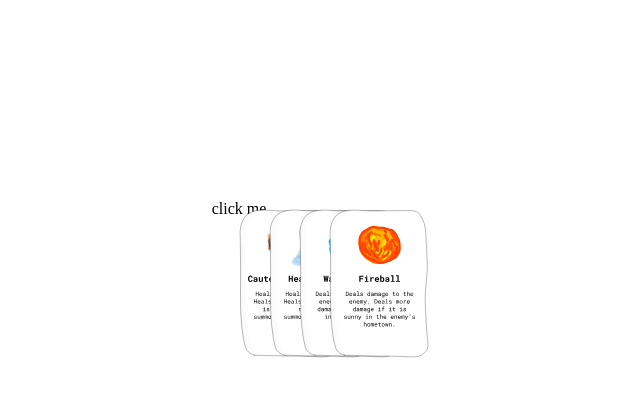
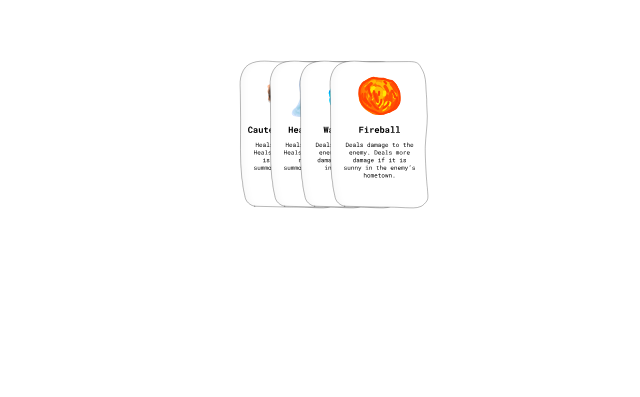
Before and after one commit to kkrzaevich/api-wars, a Svelte app: page / in a window 1280 px wide. Shown: the part 191-588 px from the top of the page, without its empty margins (401-1041 px from the left). Built offline with nearby package versions, Linux system fonts and the light colour scheme; a web font is replaced by a local one.

Commit message:
polished card interface

```diff
--- a/src/components/cards/Hand.svelte
+++ b/src/components/cards/Hand.svelte
@@ -1,30 +1,34 @@
 <script lang="ts">
-    import { Hand,
-        hand,
-        globalHoverCardWidth,
-        globalSelectCardWidth,
-        globalGap,
-        globalHoverGap,
-        globalHoverTopGap,
-        globalSelectLeft,
-        globalSelectTopGap,
-        defaultHandSize} from "../../stores";
-
+    import { Hand, hand} from "../../stores";
+    import { fade } from 'svelte/transition';
     let localHand: Hand;
     hand.subscribe((hand) => {localHand = hand});
 
 </script>
 
-<button on:click={()=>{console.log(localHand)}}>click me</button>
 <main>
     {#each localHand.cards as card, i}
-        <button style={`z-index: ${card.id+1}; left: ${card.left}px; top: ${card.top}px; width: ${card.width}px`}
-        on:click={() => {localHand.selectCard(card.id); localHand = localHand}}
-        on:mouseover={() => {localHand.hoverCard(card.id); localHand = localHand}} on:focus={() => {localHand.hoverCard(card.id); localHand = localHand}}
-        on:mouseout={()=>{localHand.unhoverCards(); localHand = localHand}} on:blur={()=>{localHand.unhoverCards(); localHand = localHand}}
-        class="card-top">
-            <img src={`/cards/${card.card.srcFront}`} alt="the card">
-        </button>
+        <div style={`z-index: ${card.id+1}; left: ${card.left}px; ${localHand.orientation === "top" ? "top" : "bottom"}: ${card.top}px; width: ${card.width}px`}
+        out:fade={{ delay: 0 }}
+        >
+            {#if card.state==="active"}
+                <button class="arrow top" in:fade={{ delay: 250 }} out:fade={{ delay: 250 }} on:click={() => {localHand.useCard(card.id); localHand = localHand}}>
+                    <img src="/cards/use.svg" alt="use card">
+                </button>
+            {/if}
+            <button class="card"
+            on:click={() => {localHand.selectCard(card.id); localHand = localHand}}
+            on:mouseover={() => {localHand.hoverCard(card.id); localHand = localHand}} on:focus={() => {localHand.hoverCard(card.id); localHand = localHand}}
+            on:mouseout={()=>{localHand.unhoverCard(card.id); localHand = localHand}} on:blur={()=>{localHand.unhoverCard(card.id); localHand = localHand}}
+            >
+                <img src={`/cards/${card.card.srcFront}`} alt="the card">
+            </button>
+            {#if card.state==="active"}
+                <button class="arrow bottom" in:fade={{ delay: 250 }} out:fade={{ delay: 250 }} on:click={() => {localHand.deselectCard(card.id); localHand = localHand}}>
+                    <img src="/cards/deselect.svg" alt="deselect card">
+                </button>
+            {/if}
+        </div>
     {/each}
 </main>
 
@@ -41,8 +45,45 @@
     }
 
     button {
+        width: 100%;
+    }
+
+    .card {
+        transition: filter 1s;
+    }
+
+    .card:hover {
+        filter: drop-shadow(0px 4px 10px rgba(0, 0, 0, 0.50));
+    }
+
+    div {
         position: absolute;
         width: 100px;
         transition: all 1s;
     }
+
+    .arrow {
+        position: absolute;
+        width: 25%;
+
+        margin-left: auto;
+        margin-right: auto;
+        left: 0;
+        right: 0;
+        text-align: center;
+
+        transition: filter 0.5s;
+    }
+
+    .arrow:hover {
+        filter: drop-shadow(0px 4px 5px rgba(0, 0, 0, 0.50));
+    }
+
+    .top {
+        bottom: 105%;
+    }
+
+    .bottom {
+        top: 105%;
+    }
 </style>
--- a/src/stores.ts
+++ b/src/stores.ts
@@ -32,10 +32,10 @@ export const globalSelectCardWidth = 150;
 export const globalGap = 30;
 export const globalHoverGap = 50;
 
-export const globalHoverTopGap = 50;
+export const globalHoverTopGap = 5;
 
 export const globalSelectLeft = 300;
-export const globalSelectTopGap = 70;
+export const globalSelectTopGap = 20;
 
 export const defaultHandSize = 4;
 
@@ -108,6 +108,9 @@ export class Hand {
     gap: number = globalGap;
     selectPosition: number = globalSelectLeft;
     cards: CardInHand[] = [];
+    animationPlays: boolean = false;
+    animationTime: number = 250;
+    hasSelectedCards: boolean = false;
 
     constructor(orientation: string = "top", gap: number = globalGap, cards: CardInHand[] = [fireballInHand]) {
         this.orientation = orientation;
@@ -115,45 +118,73 @@ export class Hand {
         this.cards = cards;
     }
 
-    hoverCard(cardId: number) {
-        this.gap = globalHoverGap;
+    renderCards() {
+        if (this.cards.filter(e => e.state === 'hover').length > 0) {
+            this.gap = globalHoverGap
+        } else {
+            this.gap = globalGap
+        }
+
+        let i = 0;
         this.cards.forEach((card, index) => {
-            if (card.id === cardId) {
+            if (card.state === "default") {
+                card.width = globalCardWidth;
+                card.top = 0;
+                card.left = this.gap*i;
+                i = i + 1;
+            } else if (card.state === "hover") {
                 card.width = globalHoverCardWidth;
                 card.top = globalHoverTopGap;
-            } else if (card.id > cardId) {
-                card.moveLeft(-this.gap/2);
-            } else {
-                card.moveLeft(this.gap/2);
+                card.left = this.gap*((i === 0) ? i : i+1);
+                i = (i === 0) ? i+2 : i+3;
+            } else if (card.state === "active") {
+                card.select(globalSelectLeft,globalSelectTopGap,globalSelectCardWidth);
             }
         })
     }
 
-    unhoverCards() {
-        this.gap = globalGap;
-        this.cards.forEach((card, index) => {
-            card.width = globalCardWidth;
-            card.top = 0;
-            card.left = this.gap*index;
-        })
+    hoverCard(cardId: number) {
+        const currentCard = this.cards.find((card) => card.id === cardId);
+        if (!this.animationPlays && currentCard?.state === "default") {
+            currentCard.state = "hover";
+            this.renderCards();
+        }
+        console.log(`HOVER a card with a name ${currentCard?.card.name}, id ${currentCard?.id}`)
+    }
+
+    unhoverCard(cardId: number) {
+        const currentCard = this.cards.find((card) => card.id === cardId);
+        if (!this.animationPlays && currentCard?.state === "hover") {
+            currentCard.state = "default";
+            this.renderCards();
+        }
+        console.log(`UNHOVER a card with a name ${currentCard?.card.name}, id ${currentCard?.id}`)
     }
 
     selectCard(cardId: number) {
-        this.cards.forEach((card, index) => {
-            if (card.id === cardId) {
-                card.select(globalSelectLeft,globalSelectTopGap,globalSelectCardWidth)
-            } else if (card.id > cardId) {
-                card.moveLeft(this.gap*1.5);
-            }
-        })
+        const currentCard = this.cards.find((card) => card.id === cardId);
+        if ((!this.hasSelectedCards) && ((currentCard?.state === "default") || (currentCard?.state === "hover"))) {
+            currentCard.state = "active";
+            this.hasSelectedCards = true;
+            this.renderCards();
+
+            this.animationPlays = true;
+            setTimeout(() => {this.animationPlays = false}, this.animationTime);
+        }
+        console.log(`SELECT a card with a name ${currentCard?.card.name}, id ${currentCard?.id}`)
     }
 
     deselectCard(cardId: number) {
-        this.cards.forEach((card, index) => {
-            card.width = globalCardWidth;
-            card.top = 0;
-            card.left = this.gap*index;
-        })
+        const currentCard = this.cards.find((card) => card.id === cardId);
+        if (currentCard?.state === "active") {
+            currentCard.state = "default";
+            this.hasSelectedCards = false;
+            this.renderCards();
+
+            this.animationPlays = true;
+            setTimeout(() => {this.animationPlays = false}, this.animationTime);
+        }
+        console.log(`DESELECT a card with a name ${currentCard?.card.name}, id ${currentCard?.id}`)
     }
 
     fillHand(handSize: number, availableCards: Card[]) {
@@ -173,17 +204,19 @@ export class Hand {
 
     removeCard(id: number) {
         this.cards.splice(id, 1);
-        this.cards.forEach((card, index) => {
-            card.id = index;
-        })
+        // this.cards.forEach((card, index) => {
+        //     card.id = index;
+        // })
+        this.renderCards();
     }
 
     useCard(cardId: number) {
-
+        this.removeCard(cardId);
+        this.hasSelectedCards = false;
     }
 }
 
-const initHand = new Hand("top",30,[]);
+const initHand = new Hand("bottom",30,[]);
 initHand.fillHand(defaultHandSize,availableCards)
 
 export const hand = writable(initHand)
```
Also changed, not shown: public/cards/deselect.svg (added), public/cards/use.svg (added).
